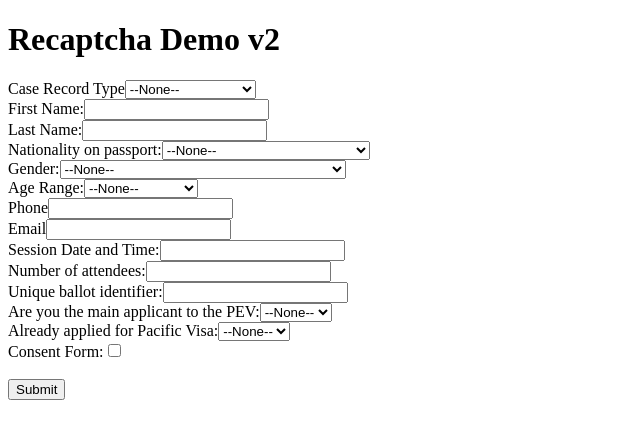
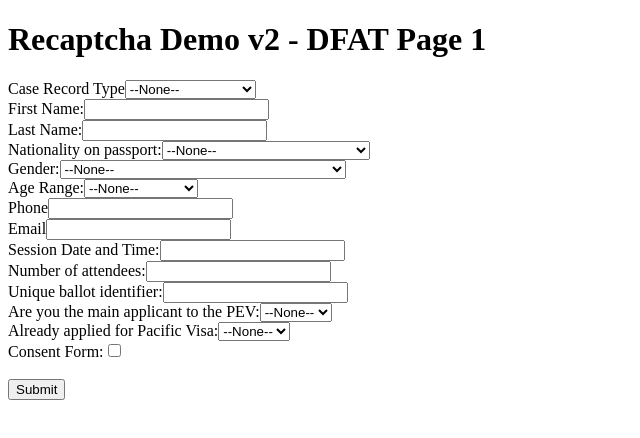
Before and after one commit to taljaardjcf/recaptchatest, a plain HTML site: page index.html in a window 1280 px wide. Shown: the whole page, without its empty margins (0-640 px from the left). Drawn offline with Linux system fonts and the light colour scheme.

Commit message:
Update index.html

```diff
--- a/index.html
+++ b/index.html
@@ -5,7 +5,7 @@
     <meta name="viewport" content="width=device-width, initial-scale=1" />
   </head>
   <body>
-  <H1>Recaptcha Demo v2</H1>
+  <H1>Recaptcha Demo v2 - DFAT Page 1</H1>
 <!--  ----------------------------------------------------------------------  -->
 <!--  NOTE: Please add the following <META> element to your page <HEAD>.      -->
 <!--  If necessary, please modify the charset parameter to specify the        -->
```
